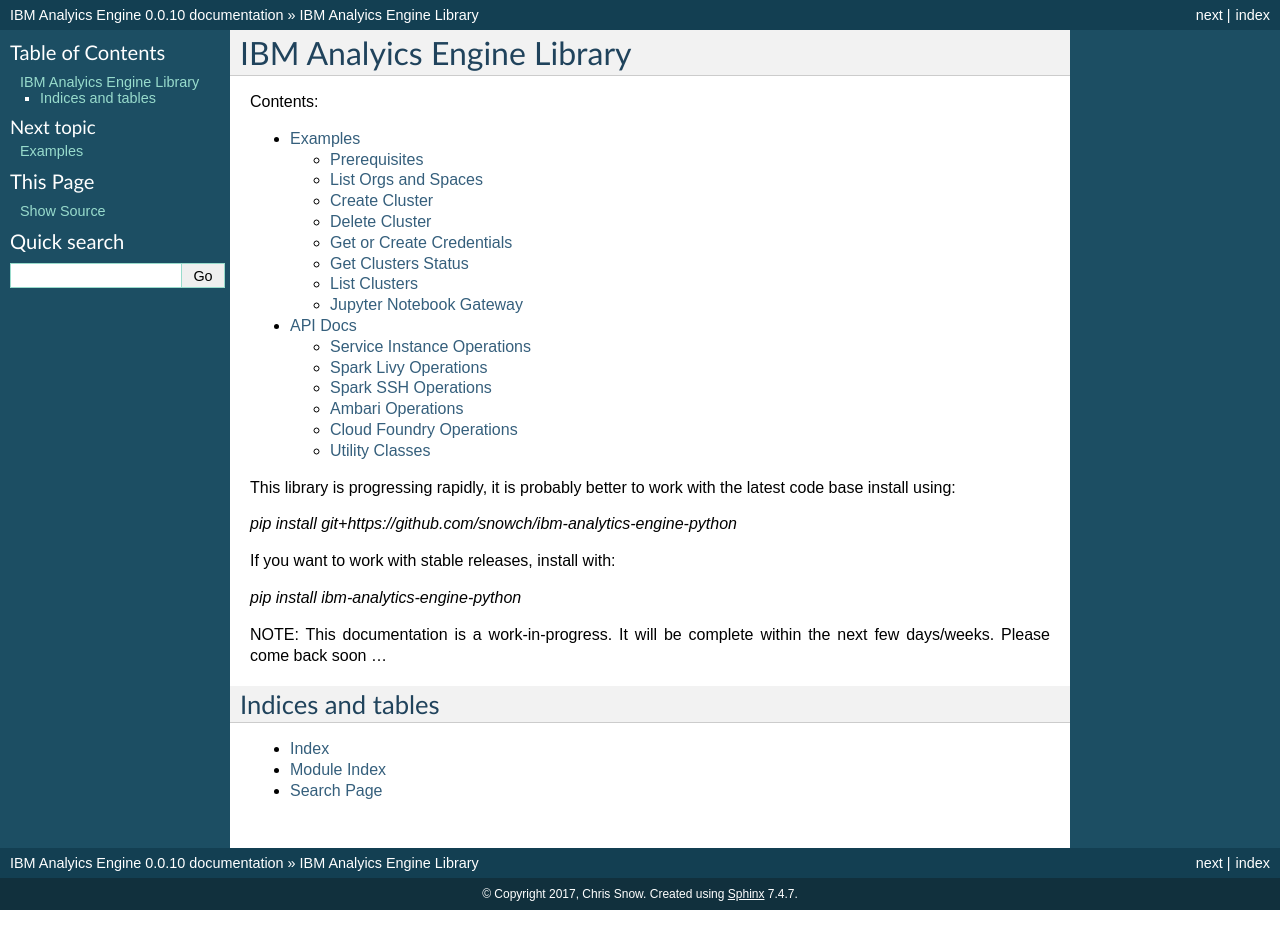
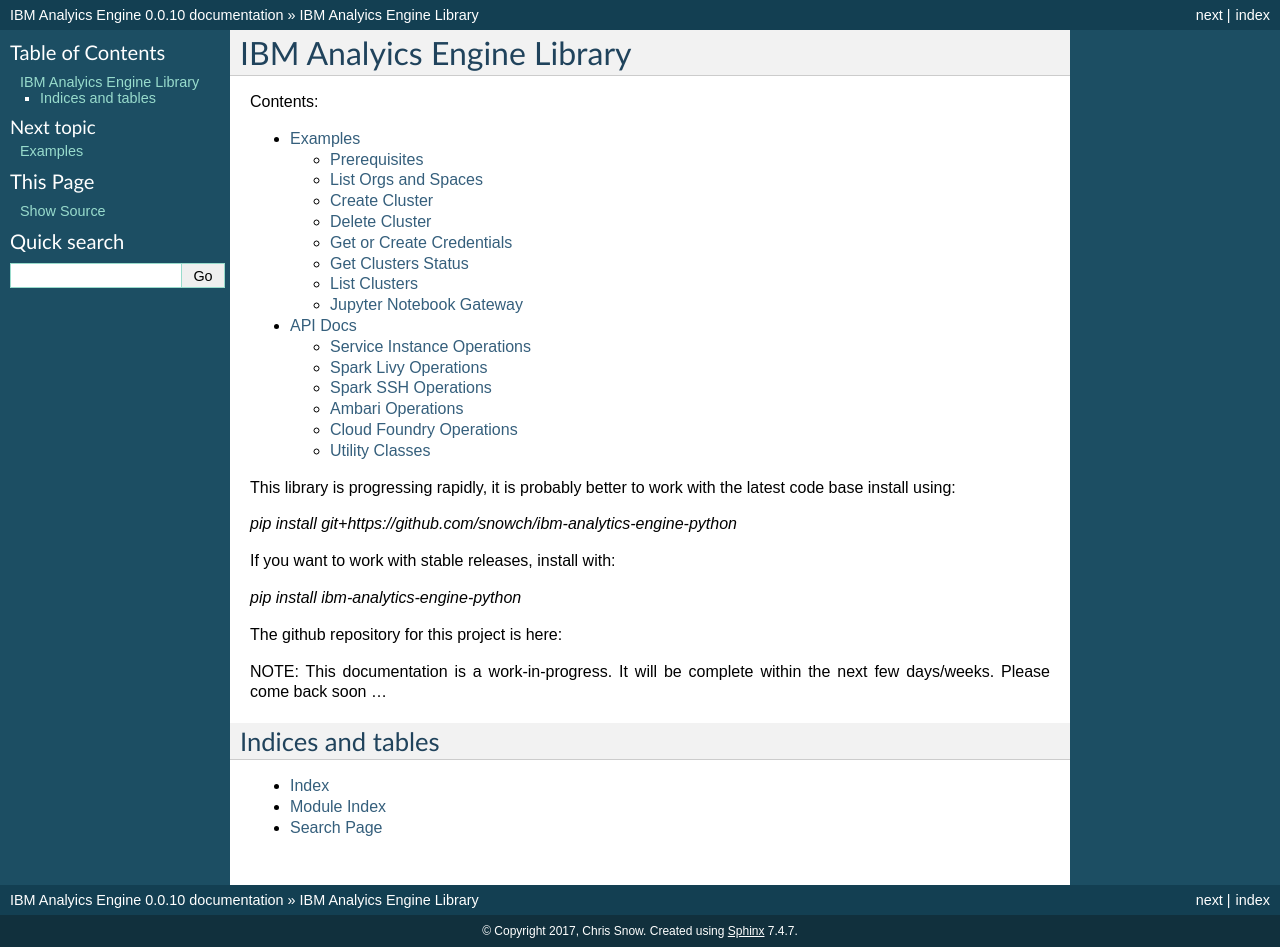
Before and after one commit to snowch/ibm-analytics-engine-python, a Sphinx documentation site: the page built from docs/index.rst, in a window 1280 px wide. Built offline with Sphinx 7.4.7, drawn with Linux system fonts in a browser that asks for light colours; before the commit the page ends 910 px from its top, so only the background shows below that.

Commit message:
Update index.rst

```diff
--- a/docs/index.rst
+++ b/docs/index.rst
@@ -18,6 +18,9 @@
 
 `pip install ibm-analytics-engine-python`
 
+The github repository for this project is here:
+
+.. _a link: https://github.com/snowch/ibm-analytics-engine-python
 
 NOTE: This documentation is a work-in-progress.  It will be complete within the next few days/weeks.  Please come back soon ...
 
```
